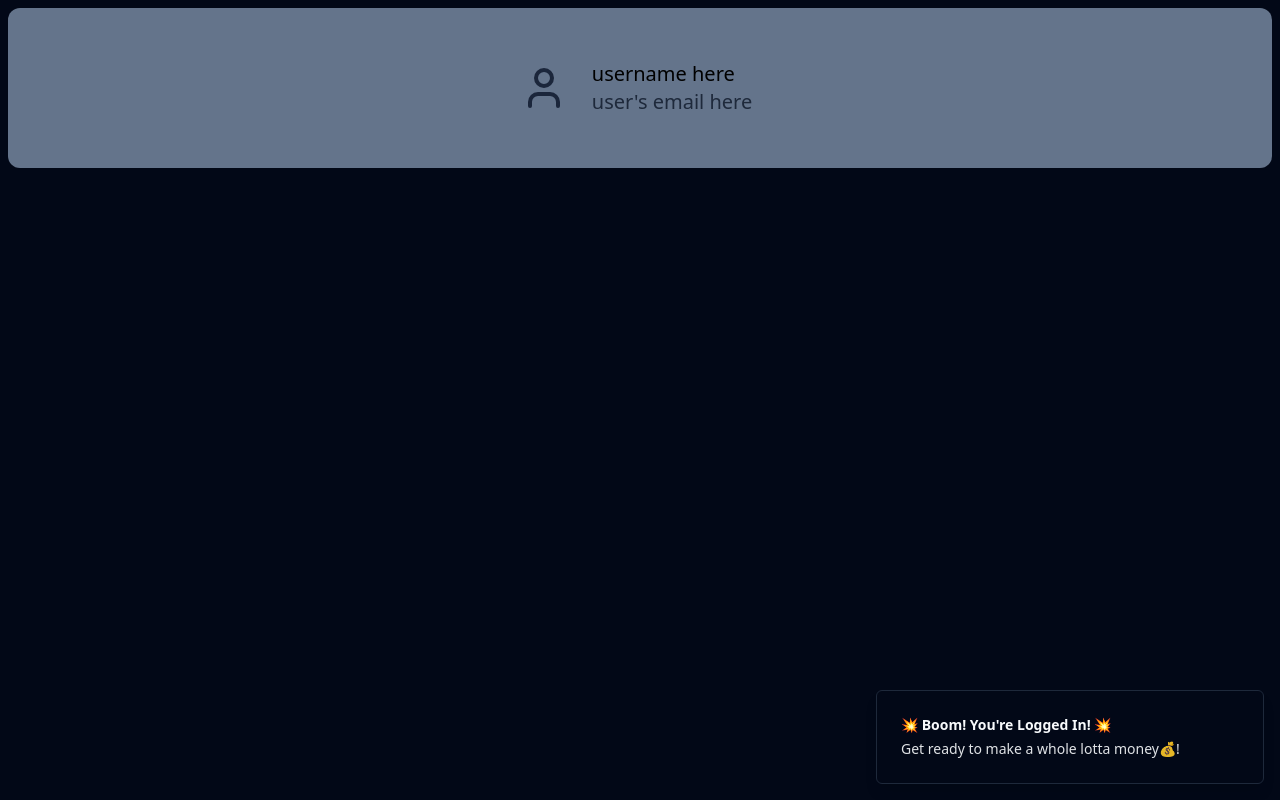
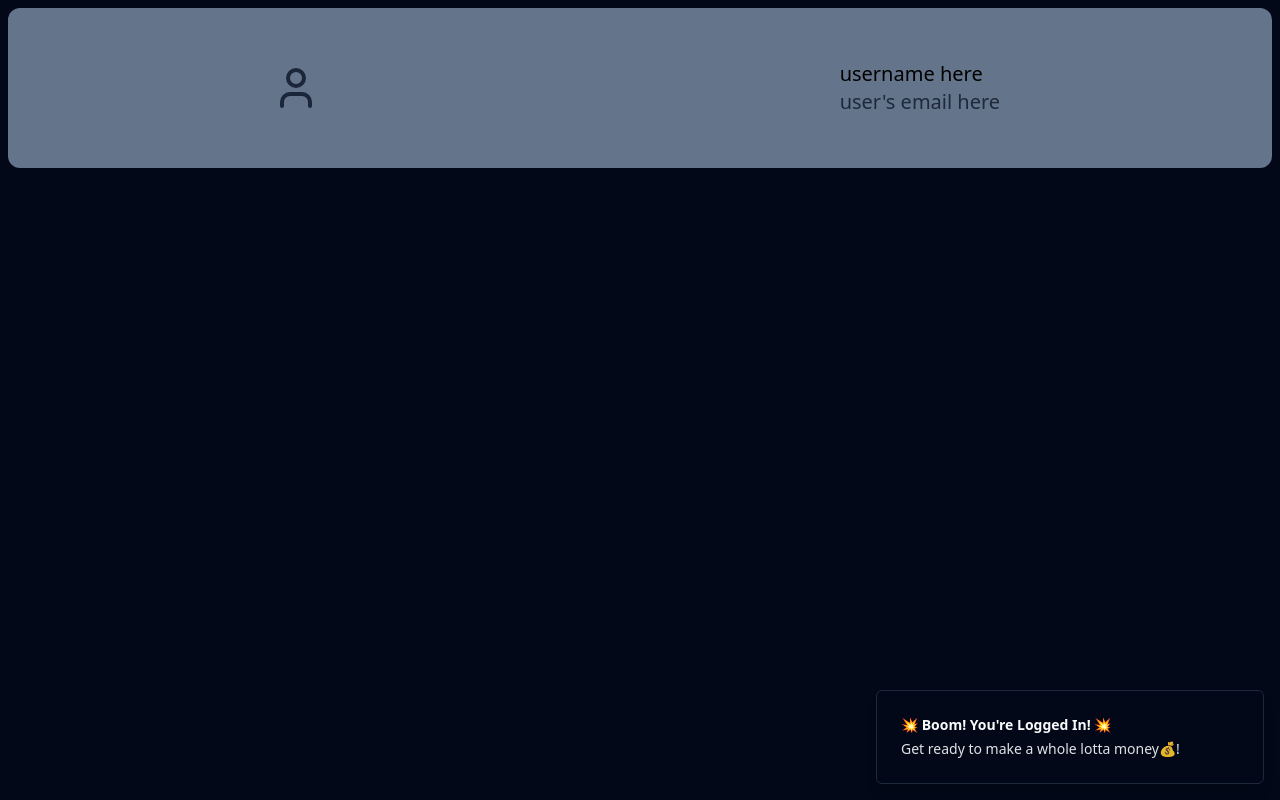
Before and after one commit to devhimanshuhc/Muchas, a React (Vite) app: page /signin in a window 1280 px wide. Both pictures are taken after typing "name@example.com", "Sample123" into the empty fields and a click on the button "Signin". Built offline with nearby package versions, Linux system fonts and the light colour scheme; no server answers.

Commit message:
styling improved

```diff
--- a/src/_root/Home.tsx
+++ b/src/_root/Home.tsx
@@ -6,14 +6,13 @@ export default function Home() {
 
     return (
         <div className="m-2 rounded-xl px-2 py-1 w-full max-h-[20vh] bg-slate-500 text-black text-xl flex-center">
-            <div className="mr-4">
-                {user.avatar ? <img src={user.avatar} alt="user's avatar" className="rounded-md"/> : <User color="#1b263b" width={48} height={48}/>}
+            <div>
+                {user.avatar ? <img src={user.avatar} alt="user's avatar" className="rounded-md flex-grow-[2]"/> : <User color="#1b263b" width={48} height={48}/>}
             </div>
-            <div className="p-2">
+            <div className="p-2 max-w-[70%] overflow-hidden text-ellipsis">
                 <p>{user.username || "username here"}</p>
-                <p className="text-muted">{user.email || "user's email here"}</p>
+                <a href={`mailto:${user.email}`} className="text-muted">{user.email || "user's email here"}</a>
             </div>
-
         </div>
     )
 }
--- a/src/globals.css
+++ b/src/globals.css
@@ -77,6 +77,6 @@
 
 @layer utilities {
   .flex-center{
-    @apply flex justify-center items-center;
+    @apply flex justify-around items-center;
   }
 }
```
